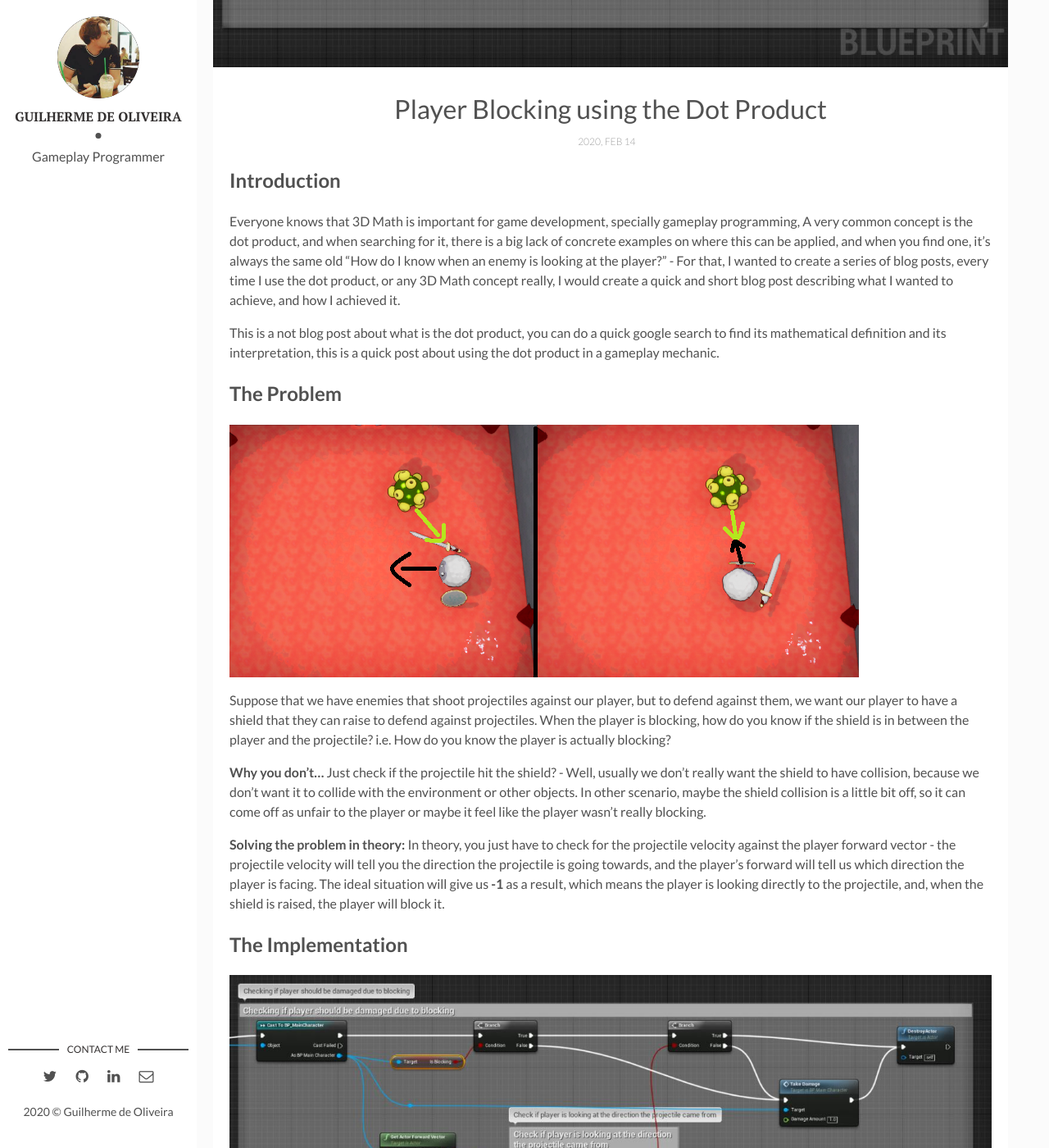
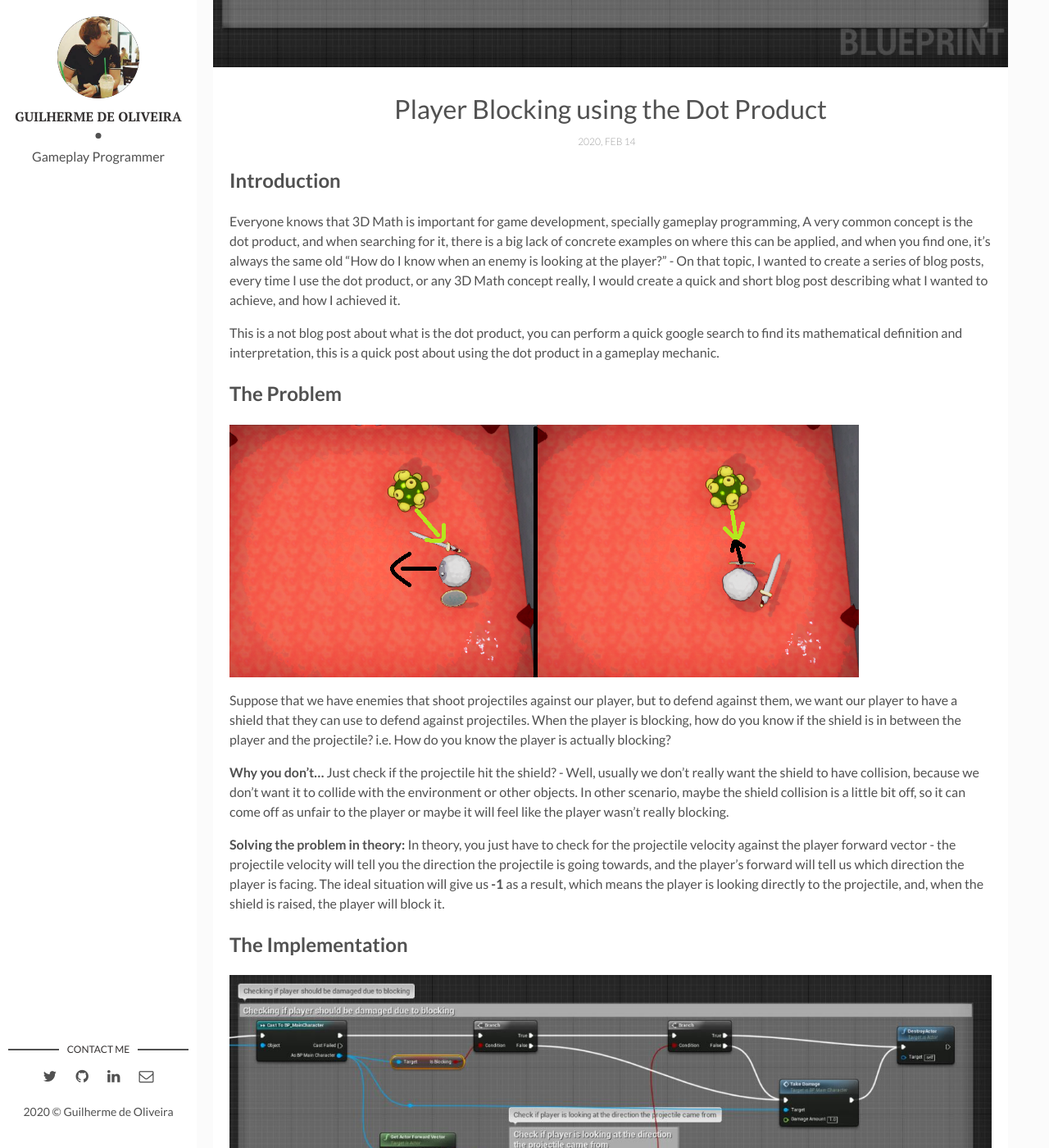
Before and after one commit to guilhermepo2/blog, a Jekyll site: the page built from _posts/2020-02-14-Player-Blocking-using-the-Dot-Product.markdown, in a window 1280 px wide and 1400 px high, scrolled down 365 px. Shown: the whole window at 82% size. Built offline with Jekyll 4.4.1, drawn with Linux system fonts in a browser that asks for light colours; some of the changed text lies outside the part shown.

Commit message:
fixing some grammar

```diff
--- a/_posts/2020-02-14-Player-Blocking-using-the-Dot-Product.markdown
+++ b/_posts/2020-02-14-Player-Blocking-using-the-Dot-Product.markdown
@@ -9,18 +9,17 @@
 
 ## Introduction
 
-Everyone knows that 3D Math is important for game development, specially gameplay programming, A very common concept is the dot product, and when searching for it, there is a big lack of concrete examples on where this can be applied, and when you find one, it's always the same old "How do I know when an enemy is looking at the player?" - For that, I wanted to create a series of blog posts, every time I use the dot product, or any 3D Math concept really, I would create a quick and short blog post describing what I wanted to achieve, and how I achieved it.
+Everyone knows that 3D Math is important for game development, specially gameplay programming, A very common concept is the dot product, and when searching for it, there is a big lack of concrete examples on where this can be applied, and when you find one, it's always the same old "How do I know when an enemy is looking at the player?" - On that topic, I wanted to create a series of blog posts, every time I use the dot product, or any 3D Math concept really, I would create a quick and short blog post describing what I wanted to achieve, and how I achieved it.
 
-This is a not blog post about what is the dot product, you can do a quick google search to find its mathematical definition and its interpretation, this is a quick post about using the dot product in a gameplay mechanic.
-
+This is a not blog post about what is the dot product, you can perform a quick google search to find its mathematical definition and interpretation, this is a quick post about using the dot product in a gameplay mechanic.
 
 ## The Problem
 
 ![Dot Product]({{site.baseurl}}/assets/img/dot_product_yhis.png)
 
-Suppose that we have enemies that shoot projectiles against our player, but to defend against them, we want our player to have a shield that they can raise to defend against projectiles. When the player is blocking, how do you know if the shield is in between the player and the projectile? i.e. How do you know the player is actually blocking?
+Suppose that we have enemies that shoot projectiles against our player, but to defend against them, we want our player to have a shield that they can use to defend against projectiles. When the player is blocking, how do you know if the shield is in between the player and the projectile? i.e. How do you know the player is actually blocking?
 
-**Why you don't...** Just check if the projectile hit the shield? - Well, usually we don't really want the shield to have collision, because we don't want it to collide with the environment or other objects. In other scenario, maybe the shield collision is a little bit off, so it can come off as unfair to the player or maybe it feel like the player wasn't really blocking.
+**Why you don't...** Just check if the projectile hit the shield? - Well, usually we don't really want the shield to have collision, because we don't want it to collide with the environment or other objects. In other scenario, maybe the shield collision is a little bit off, so it can come off as unfair to the player or maybe it will feel like the player wasn't really blocking.
 
 **Solving the problem in theory:** In theory, you just have to check for the projectile velocity against the player forward vector - the projectile velocity will tell you the direction the projectile is going towards, and the player's forward will tell us which direction the player is facing. The ideal situation will give us **-1** as a result, which means the player is looking directly to the projectile, and, when the shield is raised, the player will block it.
 
@@ -28,12 +27,12 @@
 
 ![Implementation]({{site.baseurl}}/assets/img/blueprint_dot_shield.jpg)
 
-The first thing to check on the implementation, is whether the player is really blocking, this boolean variable is toggled via the Block input, which is activated by the player. Following that, we compare take the dot product of the projectile's normalized velocity and the player forward, and check if it's between **-1.0** and **-0.8**, if positive, the projectile was blocked, if negative, the player still takes damage.
+The first thing to check on the implementation, is whether the player is really blocking, this boolean variable is toggled via the Block input, which is activated by the player. Following that, we calculate the dot product of the projectile's normalized velocity and the player forward vector, and check if it's between **-1.0** and **-0.8**, if true, the projectile was blocked, if false, the player still takes damage.
 
-**Why normalize the velocity?** - When calculating the dot product of two normalized vectors (the forward is already normalized), you guarantee the result will be between **-1.0f** and **1.0**, so it's easier to understand what the result mean, in case of not normalized vectors, you can obtain 300 as a possible outcome, and we wouldn't really know what that means.
+**Why normalize the velocity?** - When calculating the dot product of two normalized vectors (the forward is already normalized), you guarantee the result will be between **-1.0** and **1.0**, so it's easier to understand the resulting value, in case of not normalized vectors, you can obtain higehr numbers as a possible outcome, and we wouldn't really know what that means.
 
-**Why check if the value is between -1.0 and -0.8?** - The player will rarely be looking at the exact opposite direction as the projectile, the enemy can shoot from weird angles and the player can rotate to weird angles, in most cases when the player is looking directly at the enemy, the result will be around **-0.95** - We add some margin to that value, so the players can have a little bit of an advantage when blocking.
+**Why check if the value is between -1.0 and -0.8?** - The player will rarely be looking at the exact opposite direction as the projectile, the enemy can shoot from weird angles and the player can rotate to weird angles, in most cases when the player is looking directly at the enemy, the result will be around **-0.95** - We add some margin to that value, so players can have a little bit of an advantage when blocking.
 
+That's it for this quick adventure on dot product in gameplay mechanics!
 
-
-If you are feeling venturous enough, you can reach me on [Twitter](http://twitter.com/guilhermepo2) or check my own game studio, [Fourth Dimension](https://fourthdimension.studio).
+If you are feeling venturous enough, you can reach me on [Twitter](http://twitter.com/guilhermepo2) or check my [website](http://gueepo.me/)!
```
